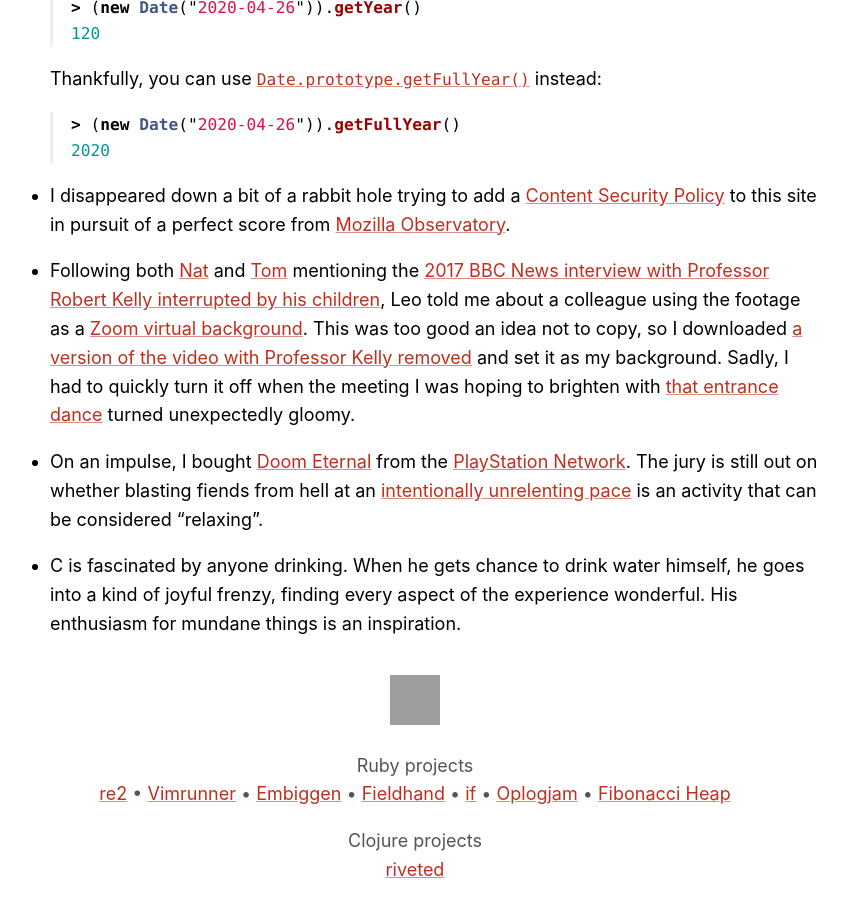
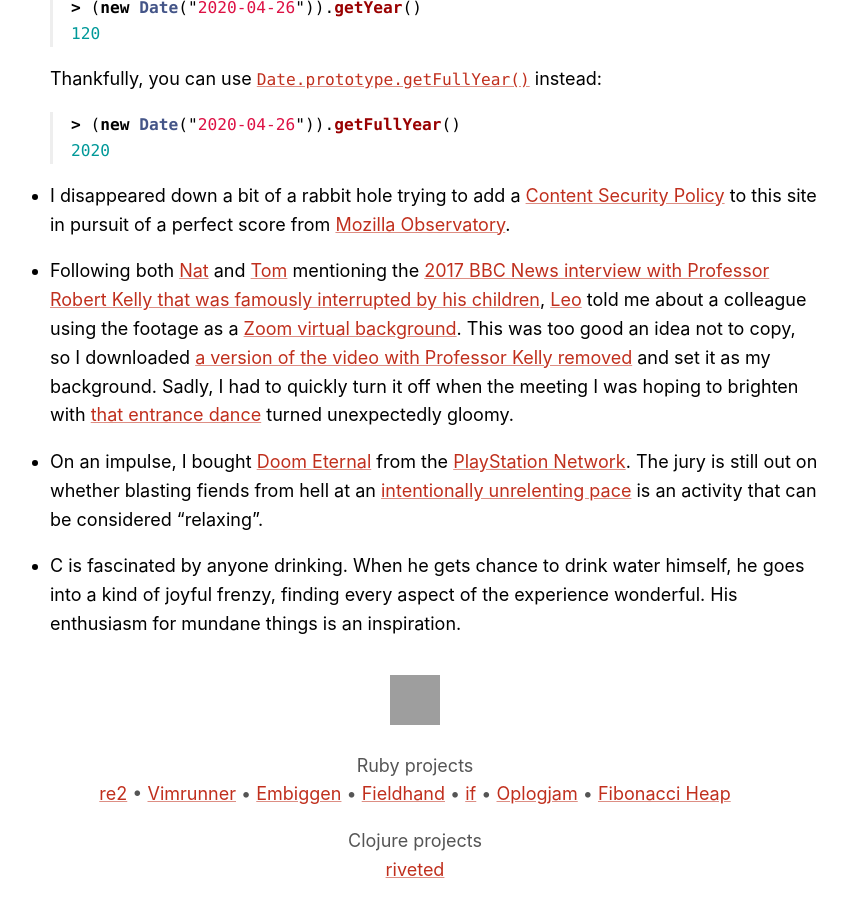
Before and after one commit to mudge/mudge.github.com, a Jekyll site: the page built from _posts/2020-04-26-weeknotes-26.markdown, in a window 1280 px wide and 900 px high, scrolled down 1082 px. Shown: the whole window, without its empty margins (225-1072 px from the left). Built offline with Jekyll 4.4.1, drawn with Linux system fonts in a browser that asks for light colours; grey boxes are pictures that could not be loaded.

Commit message:
More weeknotes 26 edits

```diff
--- a/_posts/2020-04-26-weeknotes-26.markdown
+++ b/_posts/2020-04-26-weeknotes-26.markdown
@@ -44,7 +44,7 @@ date: 2020-04-26 11:00:00
 
 *   I disappeared down a bit of a rabbit hole trying to add a [Content Security Policy](https://developer.mozilla.org/en-US/docs/Web/HTTP/CSP) to this site in pursuit of a perfect score from [Mozilla Observatory](https://observatory.mozilla.org/).
 
-*   Following both [Nat](https://natbuckley.co.uk/2020/04/19/weeknotes-66-the-novelty-has-worn-off/) and [Tom](https://tomstu.art/weeknotes-15-what-a-ride) mentioning the [2017 BBC News interview with Professor Robert Kelly interrupted by his children](https://youtu.be/Mh4f9AYRCZY), Leo told me about a colleague using the footage as a [Zoom virtual background](https://support.zoom.us/hc/en-us/articles/210707503-Virtual-Background). This was too good an idea not to copy, so I downloaded [a version of the video with Professor Kelly removed](https://youtu.be/62a-1ZYcsV0) and set it as my background. Sadly, I had to quickly turn it off when the meeting I was hoping to brighten with [that entrance dance](https://natbuckley.co.uk/images/girl.gif) turned unexpectedly gloomy.
+*   Following both [Nat](https://natbuckley.co.uk/2020/04/19/weeknotes-66-the-novelty-has-worn-off/) and [Tom](https://tomstu.art/weeknotes-15-what-a-ride) mentioning the [2017 BBC News interview with Professor Robert Kelly that was famously interrupted by his children](https://youtu.be/Mh4f9AYRCZY), [Leo](https://twitter.com/leocassarani) told me about a colleague using the footage as a [Zoom virtual background](https://support.zoom.us/hc/en-us/articles/210707503-Virtual-Background). This was too good an idea not to copy, so I downloaded [a version of the video with Professor Kelly removed](https://youtu.be/62a-1ZYcsV0) and set it as my background. Sadly, I had to quickly turn it off when the meeting I was hoping to brighten with [that entrance dance](https://natbuckley.co.uk/images/girl.gif) turned unexpectedly gloomy.
 
 *   On an impulse, I bought [Doom Eternal](https://bethesda.net/game/doom) from the [PlayStation Network](https://www.playstation.com/en-gb/explore/playstation-network/). The jury is still out on whether blasting fiends from hell at an [intentionally unrelenting pace](https://youtu.be/I9ZsFT_eqXY) is an activity that can be considered "relaxing".
 
```
